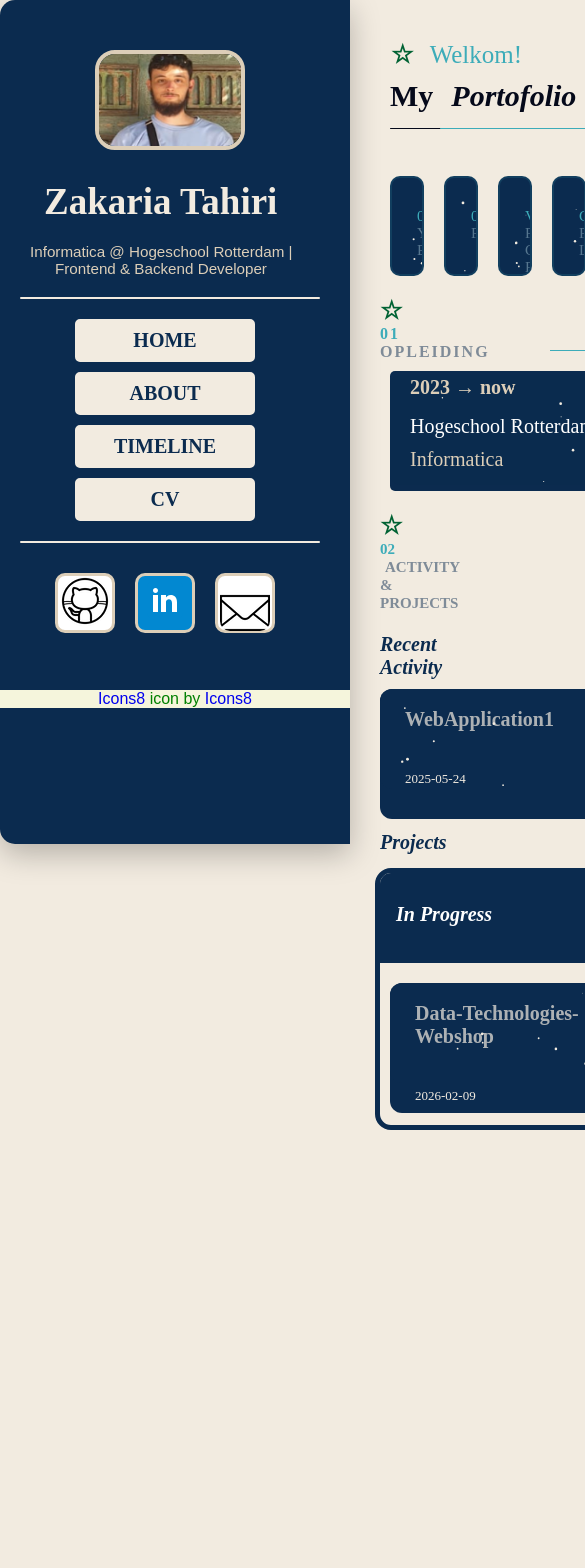
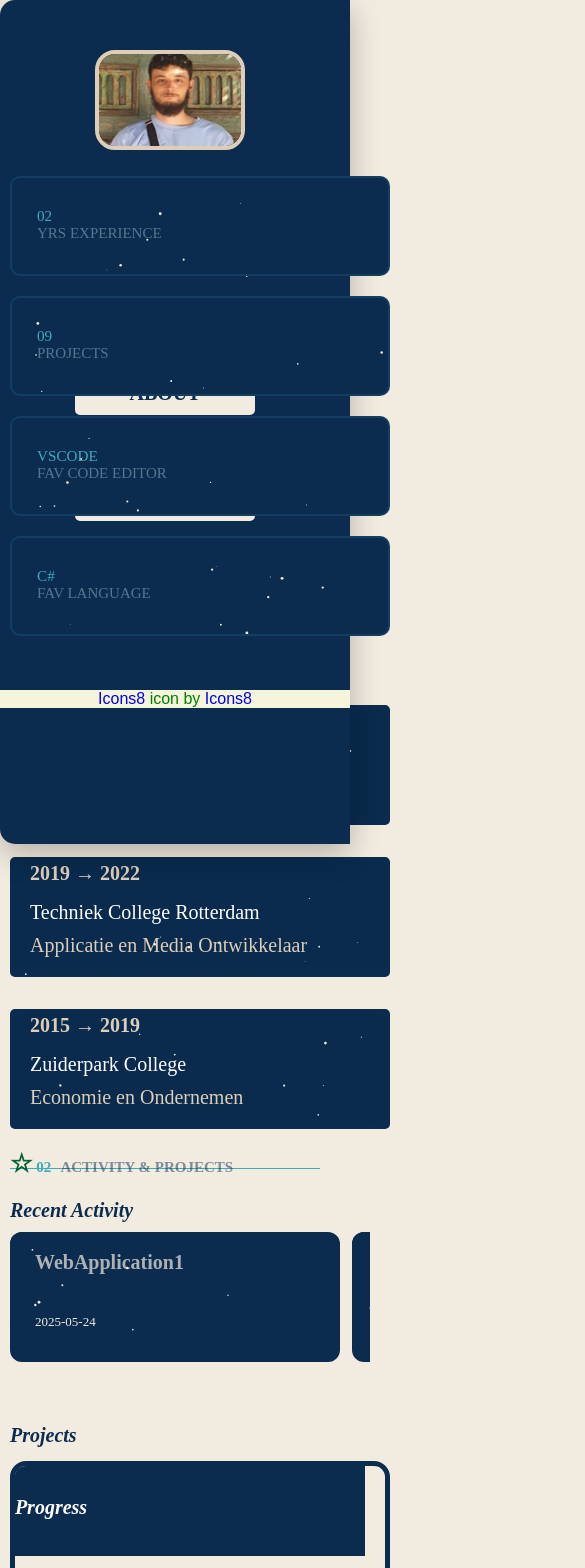
Before and after one commit to ZakariaHogeschoolR/personalBranding, a React (Vite) app in the folder Frontend/: page /#/ in a window 390 px wide. Shown: the top 1568 px of the page, 585 px wide, since content can reach past the window. Before the commit the page ends 1150 px from the top, so only its background shows below. Built offline with nearby package versions, Linux system fonts and the light colour scheme.

Commit message:
responsiveness for mobile and tablet

```diff
--- a/Frontend/src/Components/Styles/Opleiding.css
+++ b/Frontend/src/Components/Styles/Opleiding.css
@@ -294,284 +294,147 @@
     margin-left: 20px;
 }
 
-@media screen and (min-width: 1600px)
-{
-    .welkom-terug{
-        color: var(--baby-blue);
-        width: 500px;
-        height: 100px;
-        margin-left: 440px;
-        margin-bottom: -0px;
+@media screen and (max-width: 1024px) {
+    .welkom-terug {
+        margin-left: 20px;
+        width: calc(100% - 40px);
     }
 
-    .star{
-        font-size: 25px;
-        font-weight: 700;
-        font-family: 'Caveat', cursive;
-        color: var(--green);
+    .portofolio-txt {
+        margin-left: 0;
     }
 
-    .greetings{
-        margin-left: 10px;
+    .date-today {
+        margin-left: 0;
+        min-width: unset;
+        width: auto;
+        margin-top: -85px;
+        position: absolute;
+        right: 20px;
     }
 
-    .txt-welkom{
-        font-size: 25px;
-        font-weight: 500;
-        font-family: 'Caveat', cursive;
+    .second-borderline {
+        width: calc(100vw - 120px);
     }
 
-    .portofolio-txt{
-        margin-top: 10px;
-        margin-left: -50px;
-    }
-
-    .my{
-        font-family: 'Cormorant Garamond', serif;
-        font-size: 30px;
-        color: var(--darker-blue);
-    }
-
-    .portofolio-content{
-        font-family: 'Cormorant Garamond', serif;
-        font-size: 30px;
-        margin-left: 10px;
-        color: var(--darker-blue);
-    }
-
-    .date-today{
-        color: var(--baby-blue);
-        width: 500px;
-        height: 100px;
-        text-align: right;
-        margin-top: -85px;
-        margin-left: 500px;
-        margin-bottom: -0px;
-        font-size: 10px;
-        font-weight: 700;
-        font-family: 'Caveat', cursive;
-    }
-
-    .place{
-        color: var(--baby-blue);
-        width: 500px;
-        height: 100px;
-        text-align: right;
-        margin-top: -35px;
-        margin-left: 2px;
-        margin-bottom: -0px;
-        font-size: 10px;
-        font-weight: 700;
-        font-family: 'Caveat', cursive;
-    }
-
-    .borderline-greetings{
-        width: 60px;
-        height: 1px;
-        border-radius: 10px;
-        margin-left: -50px;
-        background-color: var(--darker-blue);
-    }
-    .second-borderline{
-        min-width: 53vw;
-        height: 1.5px;
-        border-radius: 10px;
-        margin-top: -18.5px;
-        margin-left: 50px;
-        background-color: var(--baby-blue);
-    }
-
-    .Work-experience{
-        display: flex;
-        flex-direction: row;
-        margin-top: 9cqb;
-        margin-left: 390px;
-        color: var(--baby-blue);
-        gap: 20px;
+    .Work-experience {
+        margin-left: 20px;
+        flex-wrap: wrap;
     }
 
     .projects,
     .first,
     .second,
-    .experience{
-        padding: 15px;
-        padding-top: 20px;
-        width: 250px;
-        height: 100px;
-        font-size: 35px;
-        font-weight: 500;
-        backdrop-filter: blur(10px);
-        font-family: 'Cormorant Garamond', serif;
-        background-color: rgba(var(--deep-blue-rgba), 1);
-        border: 2px solid rgba(var(--baby-blue-rgba), .15);
-        border-radius: 10px;
-        overflow: hidden;
+    .experience {
+        width: calc(50% - 10px);
     }
 
     .projects:hover,
     .first:hover,
     .second:hover,
-    .experience:hover{
-        margin-top: -10px;
-        padding: 15px;
-        padding-top: 20px;
-        width: 250px;
-        height: 100px;
-        font-size: 35px;
-        font-weight: 500;
-        backdrop-filter: blur(10px);
-        font-family: 'Cormorant Garamond', serif;
-        background-color: rgba(var(--deep-blue-rgba), 1);
-        border-radius: 10px;
-        box-shadow: 0 16px 48px rgba(91, 200, 212, .4);
-        transition: transform .28s,
-            margin .45s,
-            box-shadow .25s, border-color .25s;
-        overflow: hidden;
+    .experience:hover {
+        width: calc(50% - 10px);
     }
 
-    .projects-txt,
-    .first-txt,
-    .second-txt,
-    .experience-txt{
-        padding: 0px;
-        padding-top: 0px;
-        margin-left: 10px;
-        font-size: 15px;
-        font-weight: 500;
-        font-family: 'Cormorant Garamond', serif;
-        color: rgba(var(--muted), .4);
-        border-radius: 10px;
+    .opleiding {
+        margin-left: 20px;
+        display: flex;
+        align-items: center;
+        gap: 10px;
     }
 
-    .projs,
-    .firsts,
-    .seconds,
-    .yrs{
-        margin-top: -140px;
+    .dashing-borderline {
+        margin-left: 0;
+        width: auto;
+        flex: 1;
+    }
+
+    .Header {
+        margin-left: 20px;
+    }
+
+    .sectionHeader {
+        width: 100%;
+        gap: 20px;
+        flex-wrap: wrap;
+    }
+
+    .Headersize1,
+    .Headersize2,
+    .Headersize3 {
+        width: calc(50% - 10px);
+        margin-left: 0;
+    }
+
+    .Header1,
+    .Header2,
+    .Header3 {
+        width: 100%;
+    }
+}
+
+/* Mobiel */
+@media screen and (max-width: 600px) {
+    .welkom-terug {
+        margin-left: 10px;
+        width: calc(100% - 20px);
+    }
+
+    .date-today {
+        position: static;
+        margin-top: 8px;
+        margin-left: 0;
+        text-align: left;
+        min-width: unset;
+        width: auto;
+    }
+
+    .second-borderline {
+        width: calc(100vw - 80px);
+    }
+
+    .Work-experience {
+        margin-left: 10px;
+        flex-direction: column;
+    }
+
+    .projects,
+    .first,
+    .second,
+    .experience {
+        width: 100%;
+    }
+
+    .projects:hover,
+    .first:hover,
+    .second:hover,
+    .experience:hover {
+        width: 100%;
+    }
+
+    .opleiding {
         margin-left: 10px;
     }
 
-    .opleiding{
-        margin-left: 380px;
-        margin-top: 20px;
-        font-weight: bold;
-        letter-spacing: 2px;
-        font-family: 'Cormorant Garamond', serif;
-        color: rgba(var(--deep-blue-rgba), 0.5);
-
+    .Header {
+        margin-left: 10px;
     }
 
-    .numbering{
-        margin-top: 20px;
-        letter-spacing: 2px;
-        font-weight: 700;
-        font-family: 'Caveat', cursive;
-        color: var(--baby-blue);
+    .sectionHeader {
+        flex-direction: column;
+        gap: 12px;
     }
 
-    .dashing-borderline{
-        flex: 1;
-        margin-top: -11px;
-        width: 910px;
-        height: 0.9px;
-        margin-left: 170px;
-        background: repeating-linear-gradient(90deg, var(--baby-blue) 0px, var(--baby-blue) 9px, transparent 6px, transparent 0px);
+    .Headersize1,
+    .Headersize2,
+    .Headersize3 {
+        width: 100%;
+        margin-left: 0;
     }
 
-    .Header{
-        margin-left: 500px;
-    }
-
-    .sectionHeader{
-        display: flex;
-        flex-direction: row;
-        width: 1600px;
-        gap: 180px;
-    }
-
-    .Headersize3,
-    .Headersize2,
-    .Headersize1
-    {
-        width: 300px;
-        height: 120px;
-        margin-top: 20px;
-        margin-left: -110px;
-        background-color: var(--deep-blue);
-        border-radius: 5px;
-
-    }
-
-    .Header3,
+    .Header1,
     .Header2,
-    .Header1{
-        width: 300px;
-        height: 110px;
-        margin-top: -120px;
-        border-radius: 10px;
-        background-color: rgba(var(--deep-blue-rgba), .7);
-        transition: transform .3s
-            cubic-bezier(.34, 1.56, .64, 1);
-    }
-
-    .Header3{
-        margin-top: -120px;
-        border-radius: 20px;
-        background-color: rgba(var(--deep-blue-rgba), .7) ;
-    }
-
-    .Header2{
-        margin-top: -120px;
-        border-radius: 10px;
-        background-color: rgba(var(--deep-blue-rgba), .7) ;
-    }
-
-    .zuiderpark-college,
-    .techniek-college-rotterdam,
-    .hogeschool-rotterdam{
-        font-family: 'Caveat', cursive;
-        font-size: 20px;
-        color: white;
-        margin-left: 20px;
-    }
-
-    .zuiderpark-college-header,
-    .techniek-college-rotterdam-header,
-    .hogeschool-rotterdam-header{
-        font-size: 13px;
-        color: var(--sand);
-        margin-top: -30px;
-        margin-left: 20px;
-    }
-
-    .zuiderpark-college-date
-    .techniek-college-rotterdam-date,
-    .hogeschool-rotterdam-date{
-        font-size: 13px;
-        color: var(--sand);
-        margin-top: -107px;
-        margin-left: 20px;
-    }
-
-    .techniek-college-rotterdam-date{
-        font-size: 13px;
-        color: var(--sand);
-        margin-top: -107px;
-        margin-left: 20px;
-    }
-
-    .hogeschool-rotterdam-date{
-        font-size: 13px;
-        color: var(--sand);
-        margin-top: -107px;
-        margin-left: 20px;
-    }
-
-    .zuiderpark-college-date{
-        font-size: 13px;
-        color: var(--sand);
-        margin-top: -107px;
-        margin-left: 20px;
+    .Header3 {
+        width: 100%;
     }
 }
--- a/Frontend/src/Components/Styles/Render.css
+++ b/Frontend/src/Components/Styles/Render.css
@@ -185,3 +185,97 @@
   margin-left: 25px;
   margin-top: -20px;
 }
+
+@media screen and (max-width: 1024px) {
+    .Activities-Projects {
+        margin-left: 20px;
+    }
+
+    .dashing-borderline-activity-projects {
+        width: calc(100vw - 250px);
+        margin-left: 20px;
+    }
+
+    .Activity {
+        margin-left: 20px;
+    }
+
+    .Projects {
+        margin-left: 20px;
+    }
+
+    .Container-activities {
+        margin-left: 20px;
+    }
+
+    .Activities {
+        width: calc(100vw - 60px);
+    }
+
+    .Container-projects {
+        grid-template-columns: 1fr 1fr;
+        margin-left: 20px;
+        gap: 12px;
+    }
+
+    .ProjectsItems-First,
+    .ProjectsItems-Second {
+        width: 100%;
+    }
+
+    .HeaderCompleted,
+    .HeaderInProgress {
+        width: 100%;
+        margin-left: -10px;
+    }
+}
+
+/* Mobiel */
+@media screen and (max-width: 600px) {
+    .Activities-Projects {
+        margin-left: 10px;
+    }
+
+    .dashing-borderline-activity-projects {
+        width: calc(100vw - 80px);
+        margin-left: 10px;
+    }
+
+    .Activity {
+        margin-left: 10px;
+    }
+
+    .Projects {
+        margin-left: 10px;
+        margin-top: 10px;
+    }
+
+    .Container-activities {
+        margin-left: 10px;
+    }
+
+    .Activities {
+        width: calc(100vw - 30px);
+    }
+
+    .Container-projects {
+        grid-template-columns: 1fr;
+        margin-left: 10px;
+    }
+
+    .ProjectsItems-First,
+    .ProjectsItems-Second {
+        width: 100%;
+    }
+
+    .HeaderCompleted,
+    .HeaderInProgress {
+        width: 100%;
+        margin-left: -10px;
+        padding-left: 20px;
+    }
+
+    .RenderActivity {
+        width: calc(100vw - 60px);
+    }
+}
```
